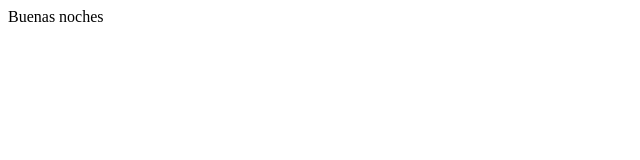
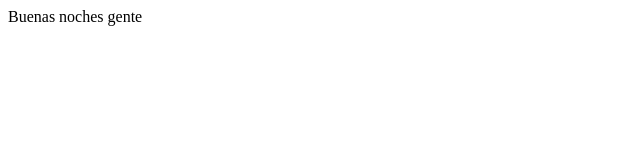
Before and after one commit to ESebastianC/ManejoyMercurial, a plain HTML site: page index.html in a window 1280 px wide. Shown: the full height of the page, 0-640 px from the left. Drawn offline with Linux system fonts and the light colour scheme.

Commit message:
Tercer Commit

```diff
--- a/index.html
+++ b/index.html
@@ -6,6 +6,6 @@
     <title>Manejo y configuracion</title>
 </head>
 <body>
-    Buenas noches
+    Buenas noches gente
 </body>
 </html>
```
